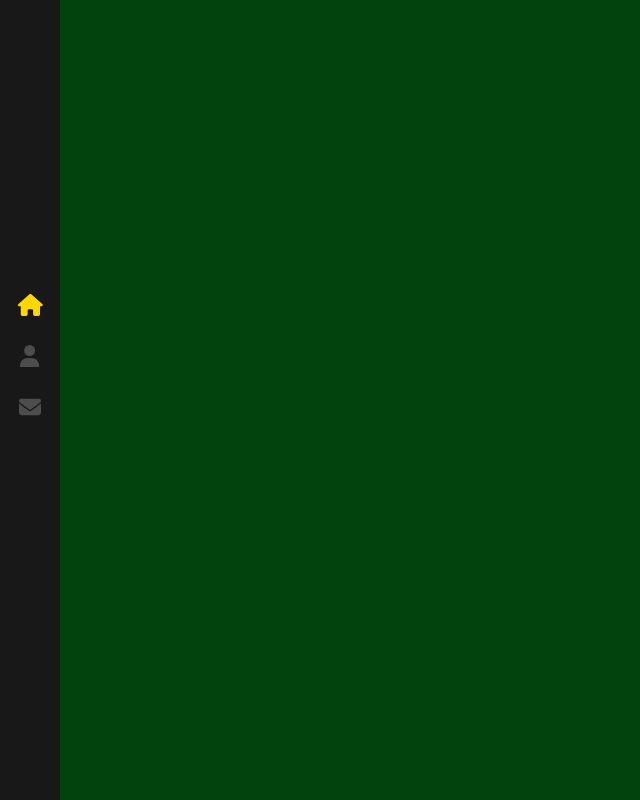
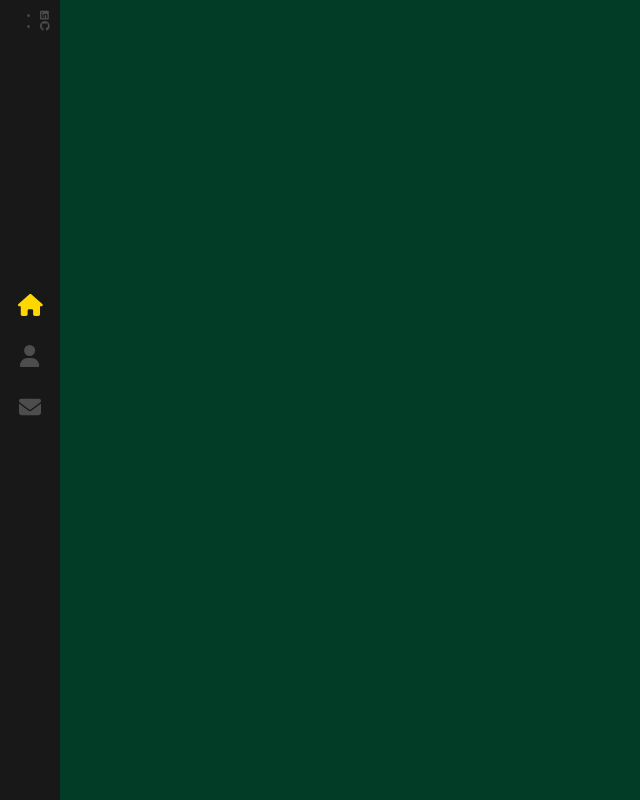
Before and after one commit to mateonav98/react-portfolio, a React (Create React App) app in the folder react-portfolio/: page / in a window 1280 px wide. Shown: the whole page, without its empty margins (0-640 px from the left). Built offline with nearby package versions, Linux system fonts and the light colour scheme.

Commit message:
add socials with button

```diff
--- a/react-portfolio/src/components/Sidebar/index.js
+++ b/react-portfolio/src/components/Sidebar/index.js
@@ -1,7 +1,8 @@
 import './index.scss'
 import {Link, NavLink} from "react-router-dom"
 import { FontAwesomeIcon } from '@fortawesome/react-fontawesome'
-import { faEnvelope, faHome, faUser } from '@fortawesome/free-solid-svg-icons'
+import { faEnvelope, faHome, faUser} from '@fortawesome/free-solid-svg-icons'
+import {faLinkedin, faGithub} from '@fortawesome/free-brands-svg-icons'
 
 const Sidebar = () => {
   return (
@@ -19,6 +20,24 @@
                 <FontAwesomeIcon icon={faEnvelope} color="#4d4d4e" />
             </NavLink>
         </nav>
+        <ul>
+            <li>
+                <a target='_blank'
+                rel='noreferrer'
+                href='https://www.linkedin.com/in/mateonav/'>
+                <FontAwesomeIcon icon={faLinkedin} color="#4d4d4e" />
+
+                </a>
+            </li>
+            <li>
+                <a target='_blank'
+                rel='noreferrer'
+                href='https://github.com/mateonav98'>
+                <FontAwesomeIcon icon={faGithub} color="#4d4d4e" />
+
+                </a>
+            </li>
+        </ul>
     </div>
   )
 }
--- a/react-portfolio/src/index.css
+++ b/react-portfolio/src/index.css
@@ -5,7 +5,7 @@
   margin: 0;
   font-family: 300 11px/1.4 'Helvetica Neue', 'sans serif';
   color: #444;
-  background: #02430d;
+  background: #023c26;
   overflow: hidden;
   display: block;
   -webkit-font-smoothing: antialiased;
```
